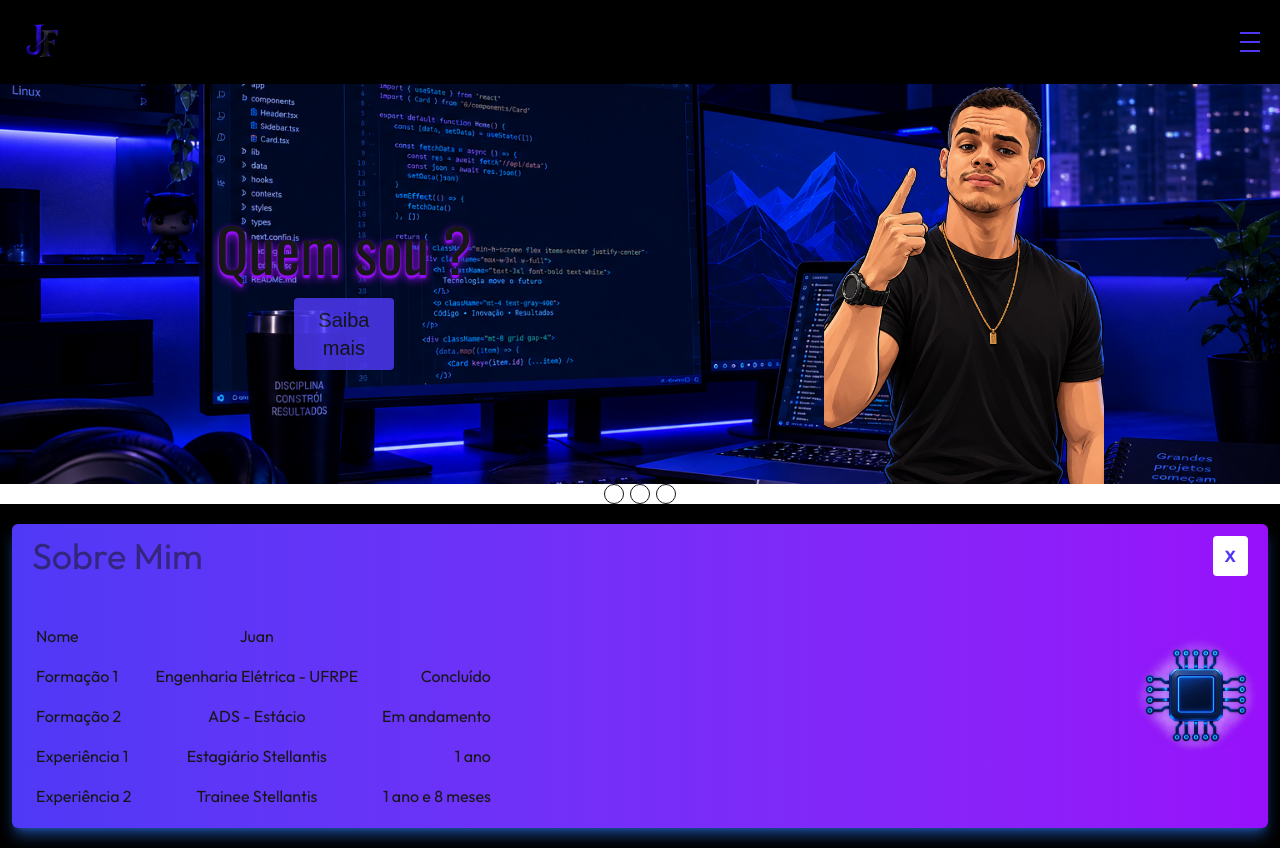
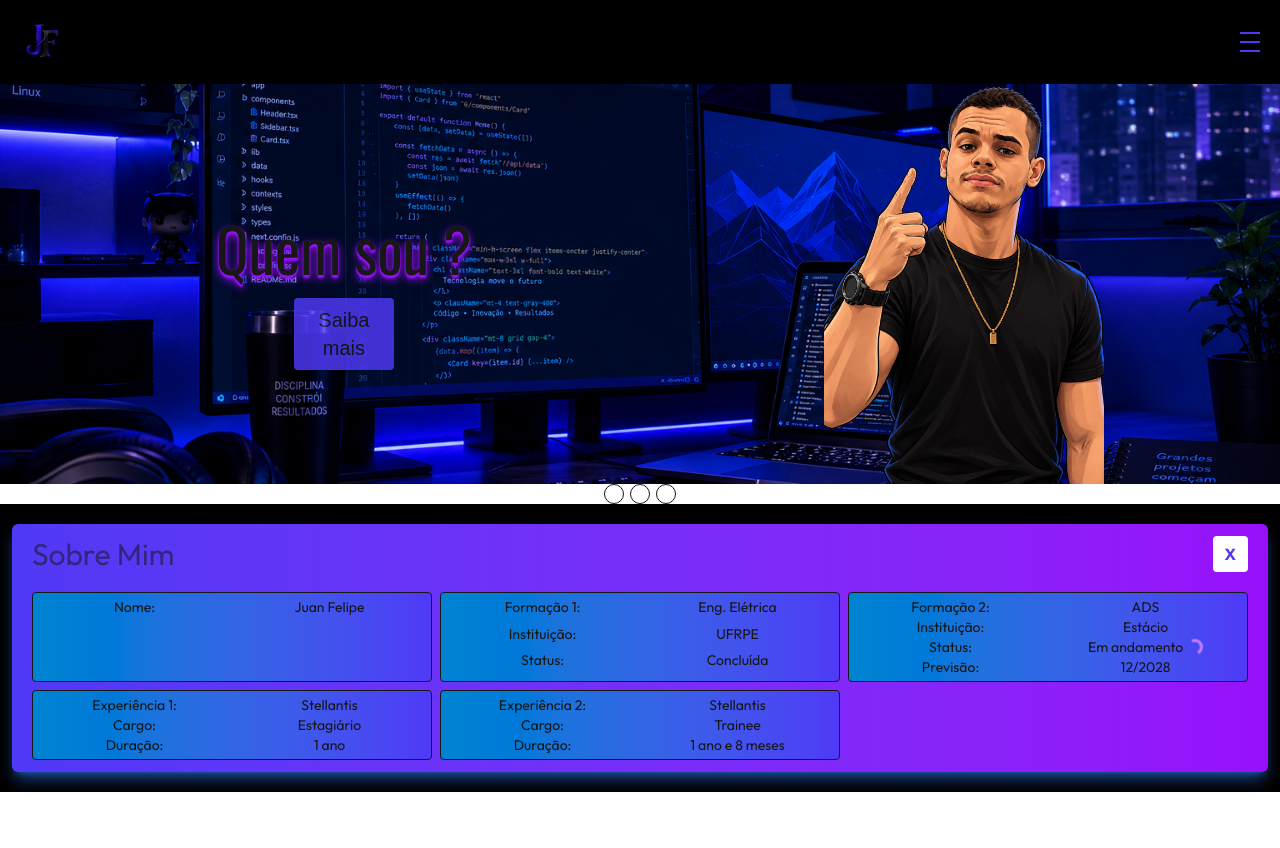
Before and after one commit to JFSN99/portfolio.github.io, a Next.js app: page / in a window 1280 px wide. Both pictures are taken after a click on the button "Saiba mais". After the commit the page ends 800 px from the top, so only its background shows below. Built offline with nearby package versions, Linux system fonts and the light colour scheme; grey boxes are pictures that could not be loaded; a web font is replaced by a local one.

Commit message:
'+ajustes_int'

```diff
--- a/componentes/Int.tsx
+++ b/componentes/Int.tsx
@@ -17,41 +17,56 @@ export const Int = () => {
 
                         <div className="bg-linear-to-r from-indigo-600 to-purple-600  p-3 rounded-md shadow-lg shadow-blue-500/50 font-Outfit">
                             <div className="flex justify-between pr-2 bg-">
-                                <h1 className="pl-2 text-4xl animate-pulse">Sobre Mim</h1>
+                                <h1 className="pl-2 text-3xl animate-pulse">Sobre Mim</h1>
                                 <button className="bg-white px-3 font-bold cursor-pointer text-indigo-600 rounded-sm hover:opacity-60" onClick={IntCtx?.handleInt}>X</button>
                             </div>
-                            <div className="flex justify-between items-center">
-                                <table className="mt-10">
-                                    <tbody className="**:h-10 *:hover:bg-sky-600">
-                                        <tr className="text-center">
-                                            <td className="px-3 text-left">Nome</td>
-                                            <td className="px-3">Juan</td>
-                                            <td className="px-3 text-right"></td>
-                                        </tr>
-                                        <tr className="text-center">
-                                            <td className="px-3 text-left">Formação 1</td>
-                                            <td className="px-3">Engenharia Elétrica - UFRPE</td>
-                                            <td className="px-3 text-right">Concluído</td>
-                                        </tr>
-                                        <tr className="text-center">
-                                            <td className="px-3 text-left">Formação 2</td>
-                                            <td className="px-3">ADS - Estácio</td>
-                                            <td className="px-3 text-right">Em andamento</td>
-                                        </tr>
-                                        <tr className="text-center">
-                                            <td className="px-3 text-left">Experiência 1</td>
-                                            <td className="px-3">Estagiário Stellantis</td>
-                                            <td className="px-3 text-right"> 1 ano</td>
-                                        </tr>
-                                        <tr className="text-center">
-                                            <td className="px-3 text-left">Experiência 2</td>
-                                            <td className="px-3">Trainee Stellantis</td>
-                                            <td className="px-3 text-right">1 ano e 8 meses</td>
-                                        </tr>
-                                    </tbody>
-                                </table>
+                            <div className="grid text-md *:p-1 grid-cols-1 md:grid-cols-2 xl:grid-cols-3 xl: px-2 gap-2 mt-5">
+                                <div className="bg-linear-to-r **:text-sm from-sky-600 to-indigo-600 *:text-lg text-center border grid grid-cols-2 rounded">
+                                   <div>Nome:</div>
+                                   <div>Juan Felipe</div>
+                                </div>
+                                <div className="bg-linear-to-r **:text-sm from-sky-600 to-indigo-600 grid-cols-2 text-center border grid grid-cols-2 rounded">
 
-                                <img src="/microchip.png" className="w-30 h-30" alt="" />
+                                   <div>Formação 1:</div>
+                                   <div>Eng. Elétrica</div>
+                                   <div>Instituição:</div>
+                                   <div> UFRPE</div>
+                                   <div>Status:</div>
+                                   <div>Concluída</div>
+
+                                </div>
+                                <div className="bg-linear-to-r **:text-sm grid grid-cols-2 from-sky-600 to-indigo-600 text-center border rounded">
+                                    <div>Formação 2:</div>
+                                    <div>ADS</div>
+                                    <div>Instituição:</div>
+                                    <div> Estácio</div>
+                                    <div>Status:</div>
+                                    <div className="flex items-center justify-center">
+                                        <div className="mr-1">Em andamento</div>
+                                        <div className="border-3 border-t-transparent border-l-transparent animate-spin border-purple-400 w-4 h-4 rounded-full"></div>
+                                    </div>
+                                    <div>
+                                        Previsão:
+                                    </div>
+                                    <div> 12/2028</div>
+
+                                </div>
+                                <div className="grid **:text-sm grid-cols-2 bg-linear-to-r from-sky-600 to-indigo-600  text-center border rounded">
+                                    <div>Experiência 1:</div>
+                                    <div> Stellantis</div>
+                                    <div> Cargo:</div>
+                                    <div>Estagiário</div>
+                                    <div> Duração:</div>
+                                    <div> 1 ano</div>
+                                </div>
+                                <div className="grid  **:text-sm grid-cols-2 bg-linear-to-r from-sky-600 to-indigo-600  text-center border rounded">
+                                    <div>Experiência 2:</div>
+                                    <div> Stellantis</div>
+                                    <div> Cargo:</div>
+                                    <div>Trainee</div>
+                                    <div> Duração:</div>
+                                    <div> 1 ano e 8 meses</div>
+                                </div>
                             </div>
 
                         </div>
```
